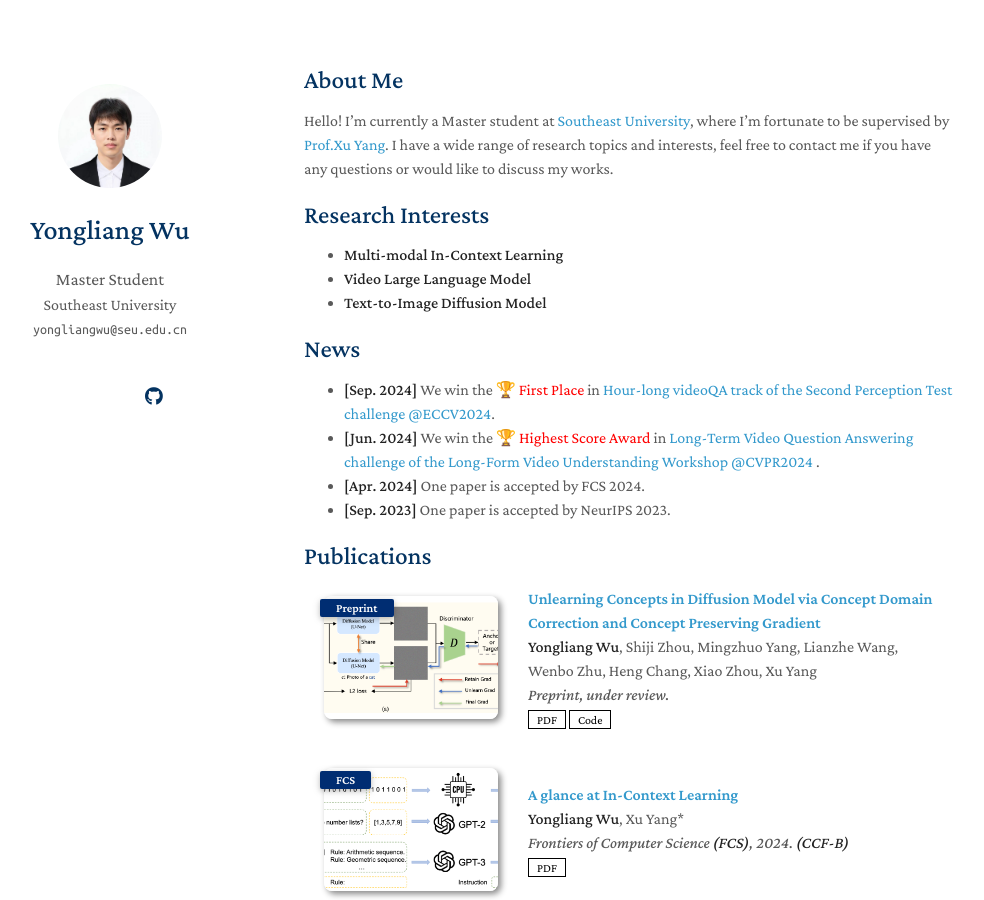
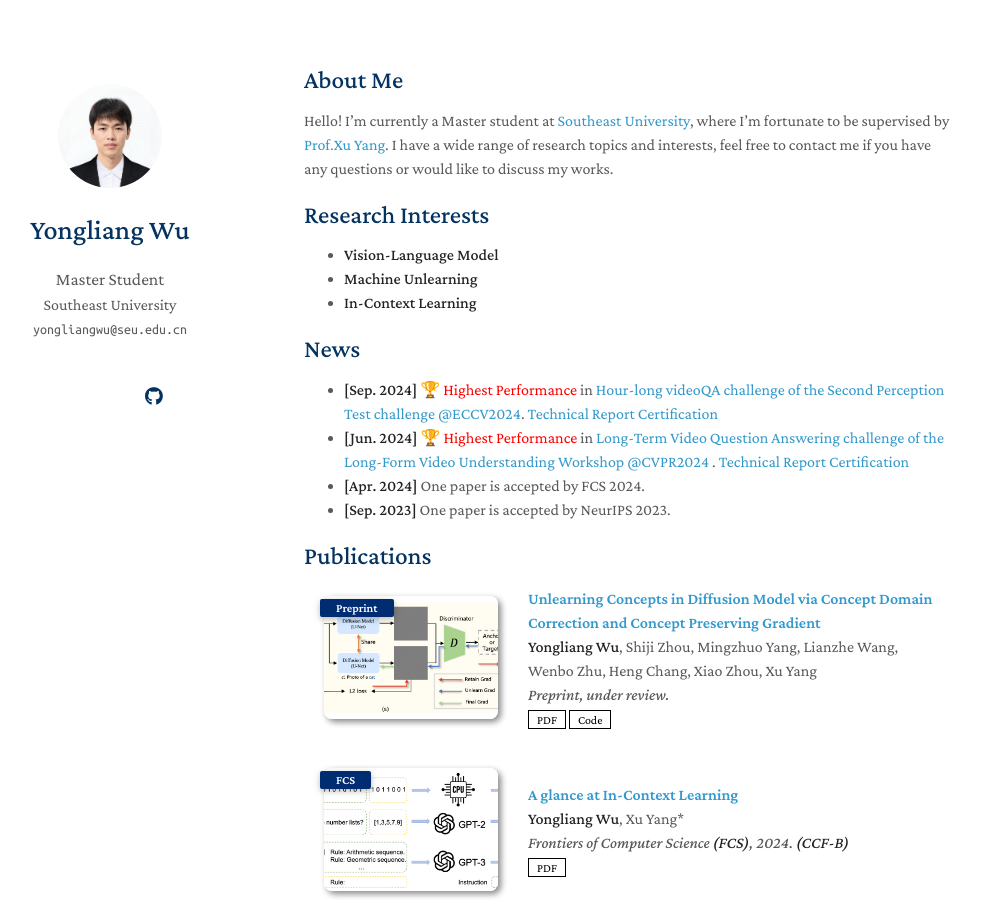
Before and after one commit to yongliang-wu/yongliang-wu.github.io, a Jekyll site: the page built from index.md, in a window 1280 px wide and 900 px high. Shown: the whole window, without its empty margins (166-1150 px from the left). Built offline with Jekyll 4.4.1, drawn with Linux system fonts in a browser that asks for light colours; nearby versions of some CDN libraries; a style sheet for code colours, icons or effects is not loaded; our own code applies the rules of GitHub Pages for plain Markdown files.

Commit message:
Update index.md

```diff
--- a/index.md
+++ b/index.md
@@ -8,13 +8,15 @@ Hello! I'm currently a Master student at [Southeast University](https://www.seu.
 
 ## Research Interests
 
-- **Multi-modal In-Context Learning**
-- **Video Large Language Model**
-- **Text-to-Image Diffusion Model**
+- **Vision-Language Model**
+- **Machine Unlearning**
+- **In-Context Learning**
 
 ## News
-- **[Sep. 2024]** We win the <span style="color:red;">🏆 First Place</span> in [Hour-long videoQA track of the Second Perception Test challenge @ECCV2024](https://ptchallenge-workshop.github.io/).
-- **[Jun. 2024]** We win the <span style="color:red;">🏆 Highest Score Award</span> in [Long-Term Video Question Answering challenge of the Long-Form Video Understanding Workshop @CVPR2024 ](https://sites.google.com/view/loveucvpr24/track1).
+- **[Sep. 2024]** <span style="color:red;">🏆 Highest Performance</span> in [Hour-long videoQA challenge of the Second Perception Test challenge @ECCV2024](https://ptchallenge-workshop.github.io/).
+[Technical Report](https://drive.google.com/file/d/1R0zpIGfviujEjo7deg5IqmJQaPLxHs5J/view) [Certification](./assets/img/hourlong.pdf)
+- **[Jun. 2024]** <span style="color:red;">🏆 Highest Performance</span> in [Long-Term Video Question Answering challenge of the Long-Form Video Understanding Workshop @CVPR2024 ](https://sites.google.com/view/loveucvpr24/track1).
+[Technical Report](https://arxiv.org/abs/2406.17309) [Certification](./assets/img/moivechat.pdf)
 - **[Apr. 2024]** One paper is accepted by FCS 2024.
 - **[Sep. 2023]** One paper is accepted by NeurIPS 2023.
 
```
